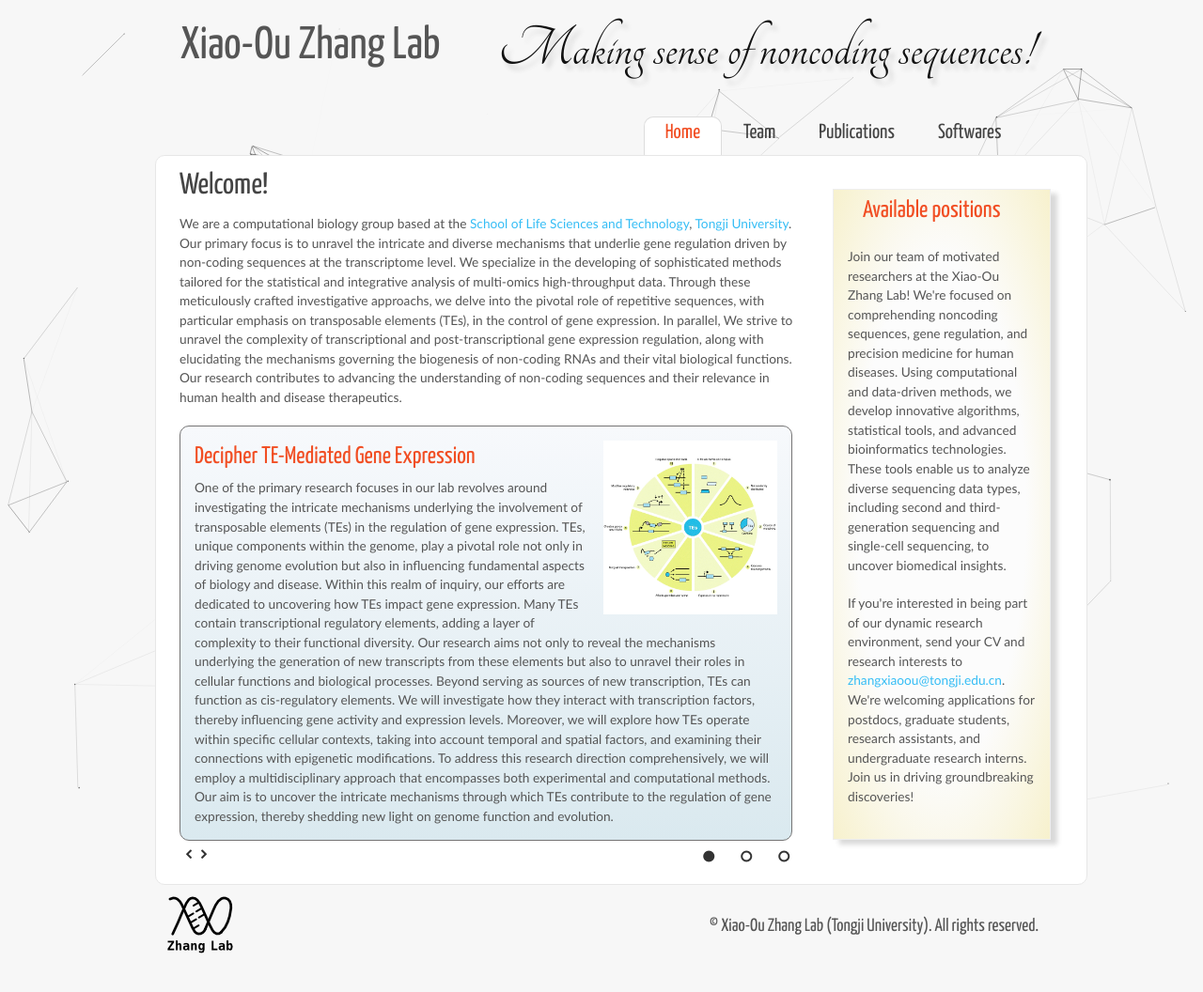
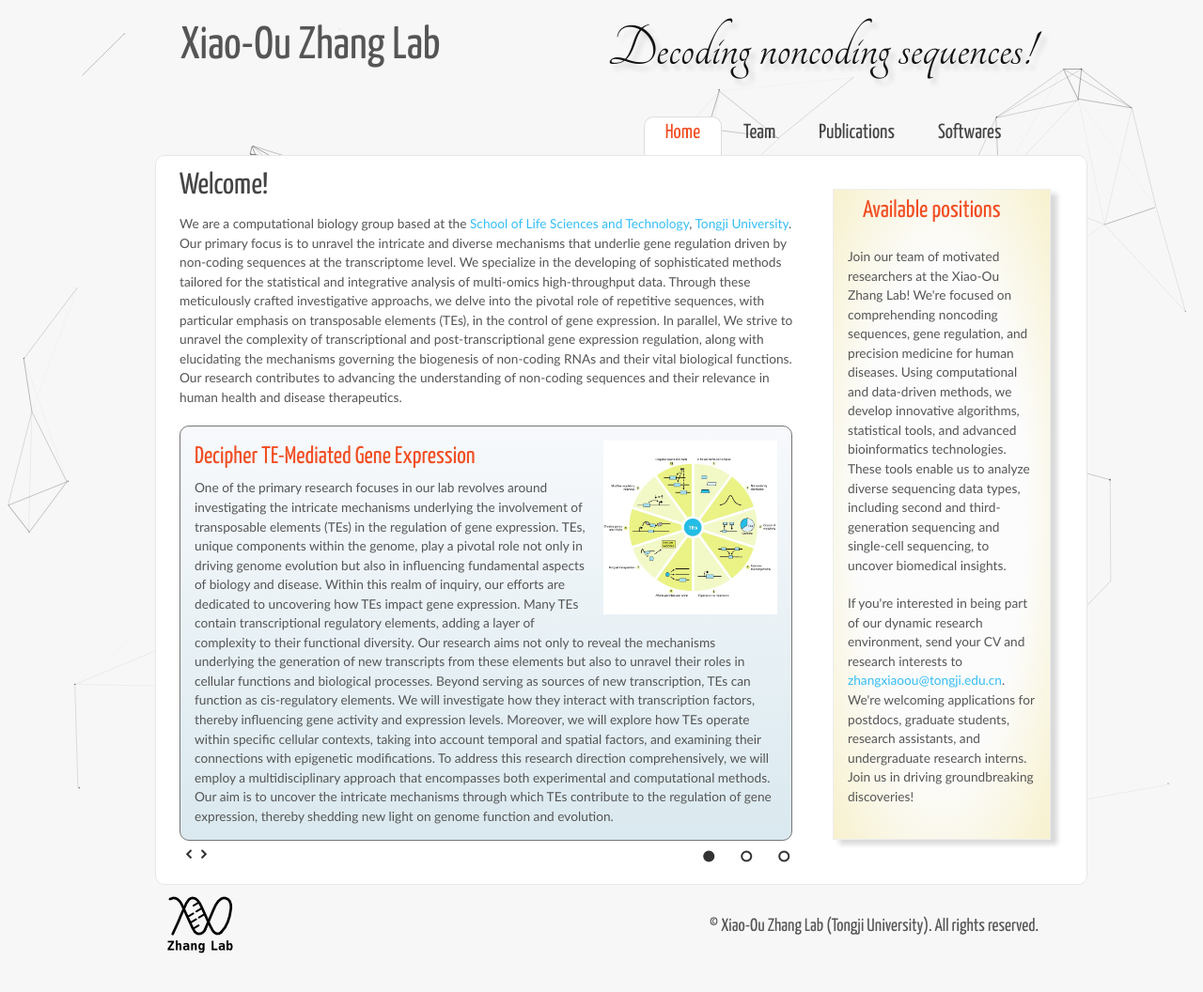
Before and after one commit to xozhanglab/xozhanglab.github.io, a Jekyll site: the page built from index.html, in a window 1280 px wide. Shown: the whole page at 94% size. Built offline with Jekyll 4.4.1, drawn with Linux system fonts in a browser that asks for light colours.

Commit message:
Update slogan

```diff
--- a/_includes/nav.html
+++ b/_includes/nav.html
@@ -1,7 +1,7 @@
 <div id="header">
     <div id="logo">
         <h1>Xiao-Ou Zhang Lab</h1>
-        <div class="slogan">Making sense of noncoding sequences!</div>
+        <div class="slogan">Decoding noncoding sequences!</div>
     </div>
     <div id="menubar">
         <ul id="menu">
```
